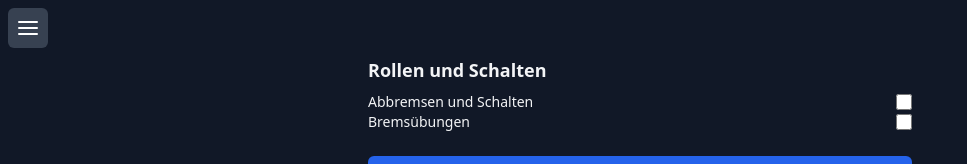
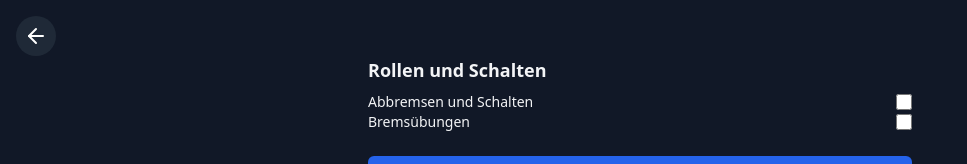
Before and after one commit to seen22/fahrlehre-nextapp, a Next.js app: page /uebungsfahrt in a window 1280 px wide. Shown: the top 164 px of the page, without its empty margins (0-967 px from the left). Built offline with nearby package versions, Linux system fonts and the light colour scheme.

Commit message:
BackButton

```diff
--- /dev/null
+++ b/app/BackButton/page.tsx
@@ -0,0 +1,23 @@
+'use client';
+import { useRouter } from 'next/navigation';
+import { FiArrowLeft } from 'react-icons/fi';
+
+export default function BackButton() {
+  const router = useRouter();
+
+  const handleBackClick = () => {
+    router.back(); // Gehe zur vorherigen Seite zurück
+  };
+
+  return (
+    <div className="absolute top-4 left-4">
+      <button
+        onClick={handleBackClick}
+        className="flex items-center p-2 bg-gray-800 text-white rounded-full hover:bg-gray-700 transition"
+        aria-label="Zurück"
+      >
+        <FiArrowLeft size={24} /> {/* Das Pfeil-Icon */}
+      </button>
+    </div>
+  );
+}
--- a/app/DashboardPage/page.tsx
+++ b/app/DashboardPage/page.tsx
@@ -2,7 +2,7 @@
 import jsPDF from 'jspdf';
 import { useRouter } from 'next/navigation';
 import React, { useEffect, useState } from 'react';
-// import Sidebar from '../Sidebar/page';
+import Sidebarmenu from '../Sidebarmenu/page';
 
 export default function DashboardPage() {
   const router = useRouter();
@@ -259,6 +259,7 @@ export default function DashboardPage() {
       >
         Download PDF
       </button>
+      <Sidebarmenu></Sidebarmenu>
       </div>
     </div>
   );
--- a/app/layout.tsx
+++ b/app/layout.tsx
@@ -20,7 +20,7 @@ export default function RootLayout({
     <html lang="en">
       <body className="flex min-h-screen bg-gray-900 text-gray-100">
 
-            <Sidebarmenu></Sidebarmenu>
+            {/* <Sidebarmenu></Sidebarmenu>  */}
         <main className="flex-1 p-6">
           {children}
         </main>
--- a/app/uebungsfahrt/page.tsx
+++ b/app/uebungsfahrt/page.tsx
@@ -1,6 +1,7 @@
 'use client';
 import { useForm } from 'react-hook-form';
 import React, { useEffect, useState } from 'react';
+import BackButton from '../BackButton/page';
 
 const uebungsfahrt = () => {
   const { register, handleSubmit } = useForm();
@@ -67,6 +68,7 @@ const uebungsfahrt = () => {
 
   return (
     <div className="max-w-xl mx-auto p-4">
+      <BackButton/>
       <form onSubmit={handleSubmit(onSubmit)} className="space-y-6">
         <div>
           <h3 className="font-bold text-lg mb-2">Rollen und Schalten</h3>
@@ -82,6 +84,7 @@ const uebungsfahrt = () => {
         <button type="submit" className="w-full bg-blue-600 text-white p-2 rounded-md hover:bg-blue-700 transition">
           Speichern
         </button>
+
       </form>
     </div>
   );
--- a/app/vorpruefung/page.tsx
+++ b/app/vorpruefung/page.tsx
@@ -1,6 +1,7 @@
 'use client';
 import React, { useEffect, useState } from 'react';
 import { useForm } from 'react-hook-form';
+import BackButton from '../BackButton/page';
 
 const FormWithDropdowns = () => {
   const { register, handleSubmit } = useForm();
@@ -84,6 +85,7 @@ const FormWithDropdowns = () => {
 
   return (
     <div className="max-w-lg mx-auto p-4">
+      <BackButton></BackButton>
       <form onSubmit={handleSubmit(onSubmit)} className="space-y-6">
         {[
           { label: 'Stop', name: 'stop' },
@@ -116,6 +118,7 @@ const FormWithDropdowns = () => {
         <button type="submit" className="w-full bg-blue-600 text-white p-2 rounded-md hover:bg-blue-700 transition">
           Speichern
         </button>
+
       </form>
     </div>
   );
```
